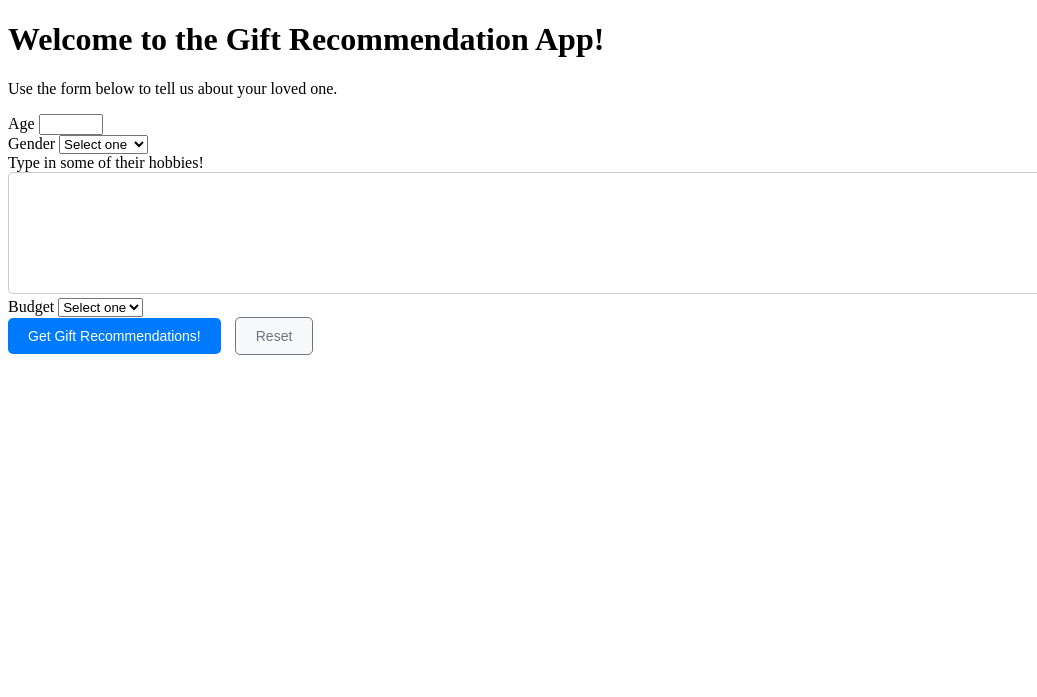
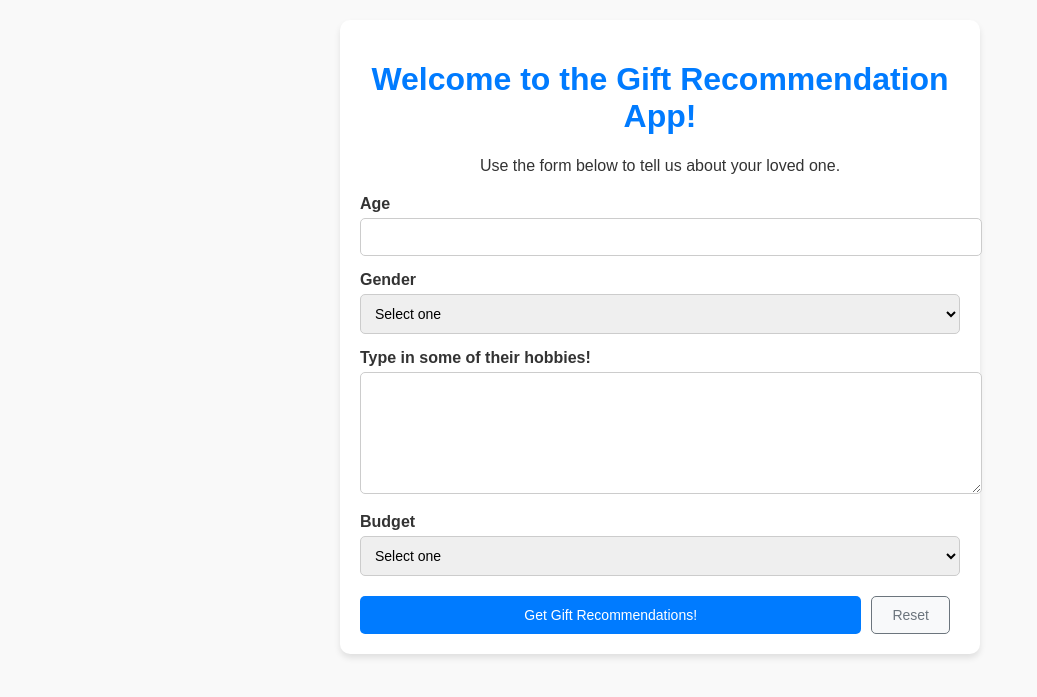
Before and after one commit to CrissyMichelle/ai-recommend-gifts, a Flask app: page / in a window 1320 px wide; the page is wider, and only the part inside the window is pictured. Shown: the top 697 px of that part, without its empty margins (0-1037 px from the left). Run offline with Flask 3, Linux system fonts and the light colour scheme.

Commit message:
added basic styles

```diff
--- a/static/styles.css
+++ b/static/styles.css
@@ -51,3 +51,67 @@ textarea {
 select option[value=""] {
     color: #6c757d;
 }
+
+body {
+    font-family: Arial, Helvetica, sans-serif;
+    background-color: #f9f9f9;
+    color: #333;
+    margin: 0;
+    padding: 20px;
+}
+
+.container {
+    max-width: 600px;
+    margin: auto;
+    background: #fff;
+    padding: 20px;
+    border-radius: 10px;
+    box-shadow: 0 4px 6px rgba(0, 0, 0, 0.1);
+}
+
+h1 {
+    text-align: center;
+    color: #007bff;
+}
+
+p {
+    text-align: center;
+    margin-bottom: 20px;
+}
+
+.form-group {
+    margin-bottom: 15px;
+}
+
+label {
+    display: block;
+    font-weight: bold;
+    margin-bottom: 5px;
+}
+
+input, select, textarea {
+    width: 100%;
+    padding: 10px;
+    font-size: 14px;
+    border: 1px solid #ccc;
+    border-radius: 5px;
+}
+
+.error-message {
+    color: #dc3543;
+    font-size: 12px;
+    margin-top: 5px;
+}
+
+.button-group {
+    display: flex;
+    justify-content: space-between;
+    margin-top: 20px;
+}
+
+.recommendations {
+    margin-top: 30px;
+    padding: 15px;
+    background: #e9ecef;
+    border-radius: 10px;
+}
```
